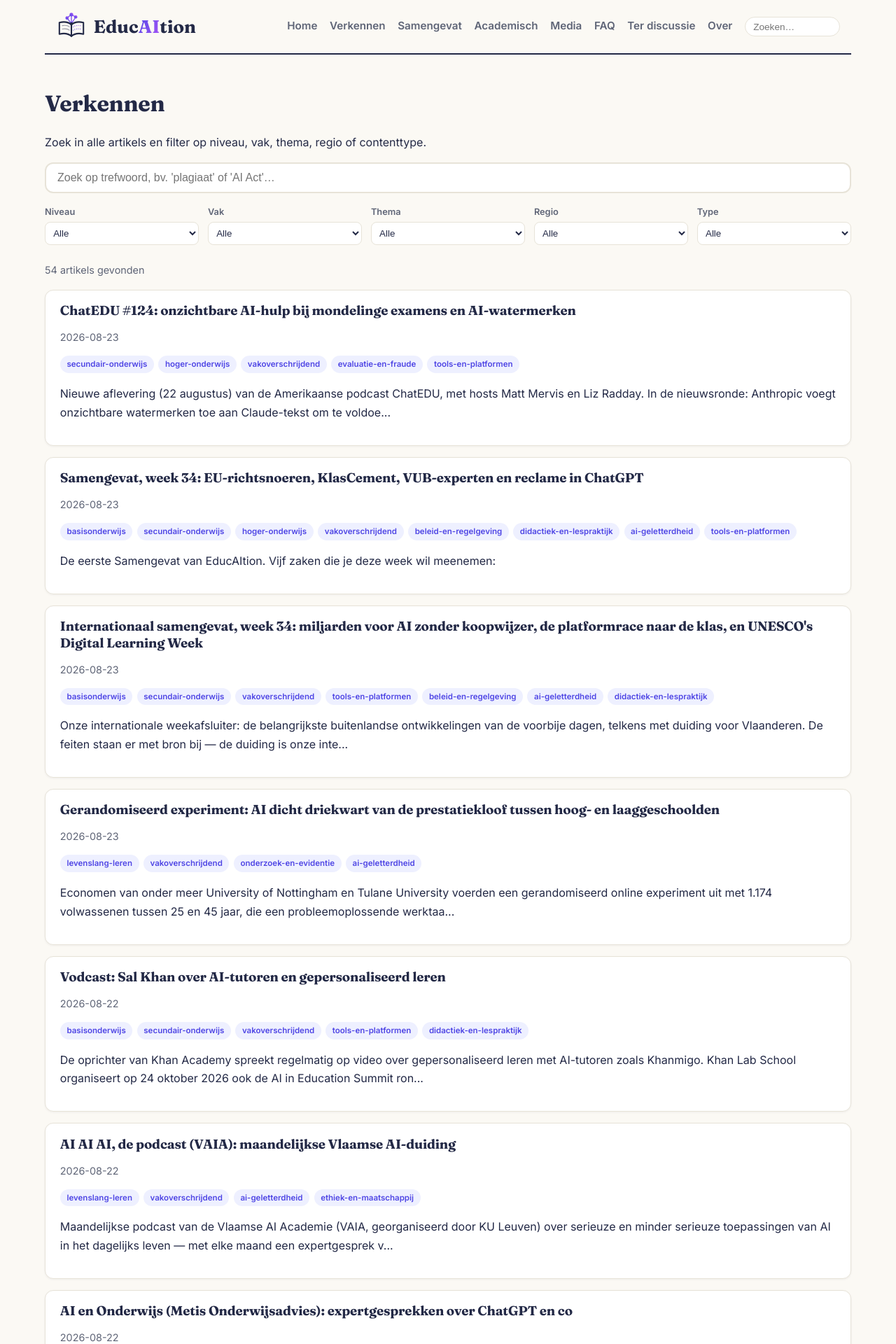
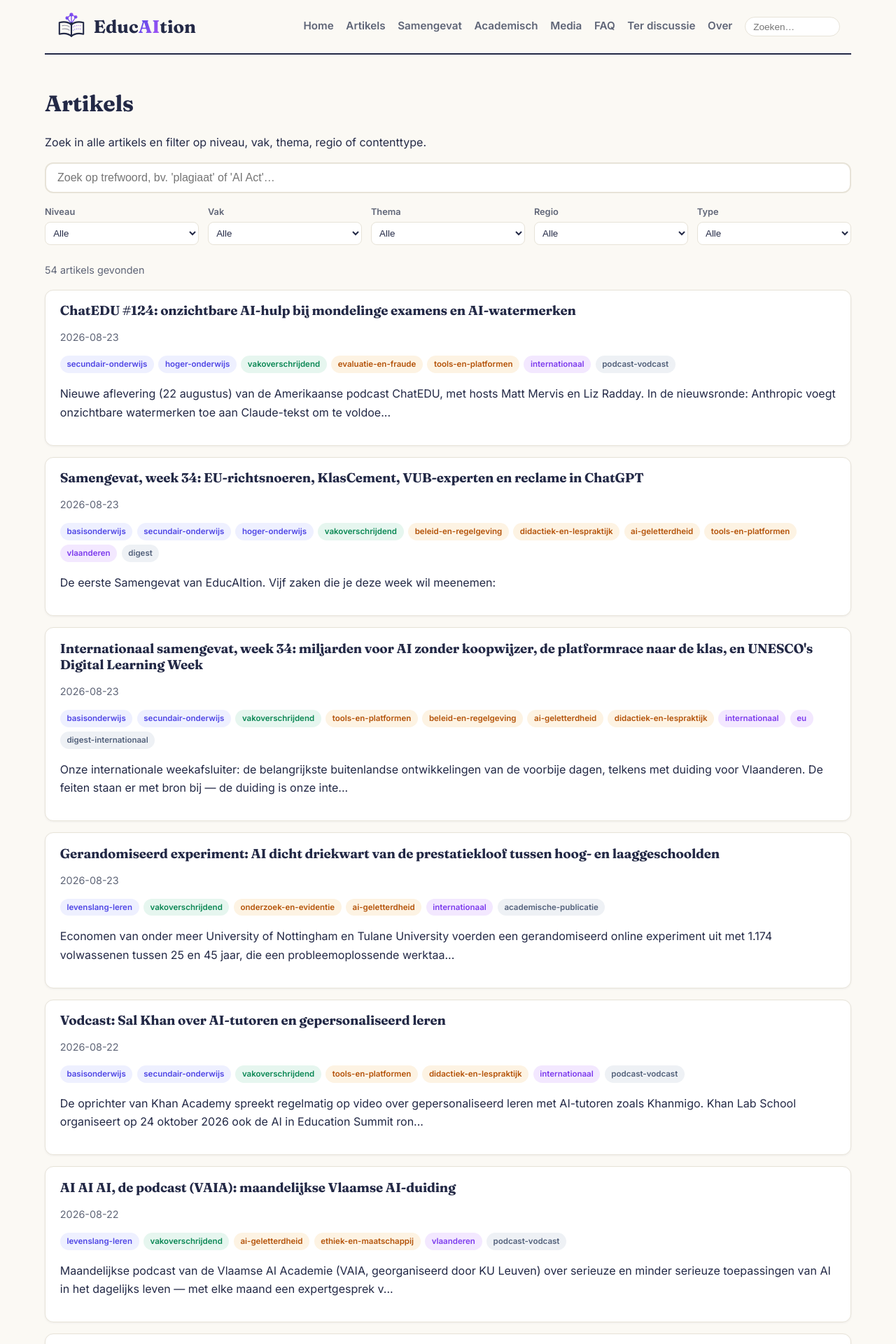
Before and after one commit to rvanbruggen/educaition, a Jekyll site: the page built from filter.html, in a window 1280 px wide. Shown: the top 1920 px of the page at 70% size. Built offline with Jekyll 4.4.1, drawn with Linux system fonts in a browser that asks for light colours; some of the changed text lies outside the part shown.

Commit message:
Homepage-themakiezer, klikbare pills; Verkennen wordt Artikels (v0.5.3)

```diff
--- a/_config.yml
+++ b/_config.yml
@@ -4,7 +4,7 @@
   wekelijks samengevat en doorzoekbaar per niveau, vak en thema.
 lang: nl
 timezone: Europe/Brussels
-version: "0.5.2"
+version: "0.5.3"
 url: "https://www.educaition.today"
 baseurl: ""
 
--- a/_layouts/default.html
+++ b/_layouts/default.html
@@ -23,7 +23,7 @@
     </label>
     <nav>
       <a href="{{ '/' | relative_url }}">Home</a>
-      <a href="{{ '/filter/' | relative_url }}">Verkennen</a>
+      <a href="{{ '/filter/' | relative_url }}">Artikels</a>
       <a href="{{ '/digest/' | relative_url }}">Samengevat</a>
       <a href="{{ '/academisch/' | relative_url }}">Academisch</a>
       <a href="{{ '/media/' | relative_url }}">Media</a>
--- a/assets/css/style.css
+++ b/assets/css/style.css
@@ -106,6 +106,14 @@
 .badge-thema { background: var(--amber-soft); color: var(--thema); }
 .badge-regio { background: #f3e8ff; color: var(--regio); }
 .badge-type { background: #eef1f5; color: var(--type); }
+
+/* ---- themakiezer (homepage) ---- */
+.thema-kiezer { display: flex; flex-wrap: wrap; gap: .4rem; margin: .2rem 0 1rem; }
+.badge-kiezer { cursor: pointer; user-select: none; border: 1px solid transparent; }
+.badge-kiezer:hover { border-color: currentColor; }
+.badge-kiezer.actief { background: var(--accent); color: #fff; }
+.home .kolom-artikels .badges .badge { cursor: pointer; }
+.home .kolom-artikels .badges .badge:hover { text-decoration: underline; }
 
 /* ---- lijsten als kaarten ---- */
 .post-list { list-style: none; padding: 0; }
--- a/filter.html
+++ b/filter.html
@@ -1,9 +1,9 @@
 ---
 layout: default
-title: Verkennen
+title: Artikels
 permalink: /filter/
 ---
-<h1>Verkennen</h1>
+<h1>Artikels</h1>
 <p>Zoek in alle artikels en filter op niveau, vak, thema, regio of contenttype.</p>
 
 <div class="zoekbalk">
@@ -123,10 +123,12 @@
     document.getElementById('resultaat-teller').textContent =
       hits.length + ' artikel' + (hits.length === 1 ? '' : 's') + ' gevonden';
     document.getElementById('resultaten').innerHTML = hits.map(function (p) {
-      var badges = []
-        .concat(p.niveau || [], p.vak || [], p.thema || [])
-        .map(function (t) { return '<span class="badge">' + t + '</span>'; })
-        .join(' ');
+      var badges = ['niveau', 'vak', 'thema', 'regio'].map(function (f) {
+        return (p[f] || []).map(function (t) {
+          return '<span class="badge badge-' + f + '">' + t + '</span>';
+        }).join(' ');
+      }).filter(Boolean).join(' ');
+      if (p.type) badges += ' <span class="badge badge-type">' + p.type + '</span>';
       return '<li><h3><a href="' + p.url + '">' + highlight(p.title, terms) + '</a></h3>' +
         '<p class="meta">' + p.date + '</p>' +
         '<p class="badges">' + badges + '</p>' +
```
Also changed, not shown: index.html (+45 -2 lines), CHANGELOG.md.
